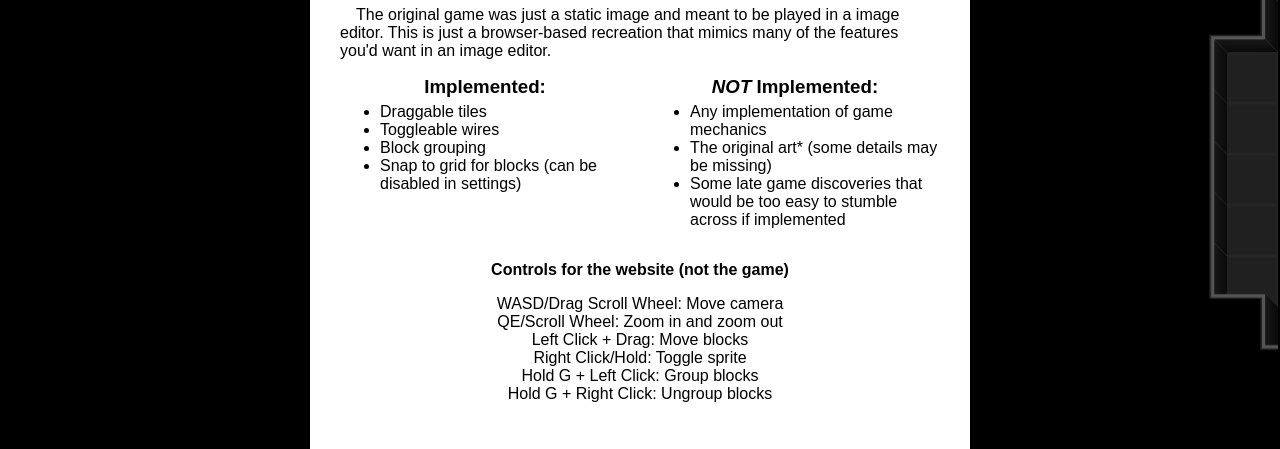
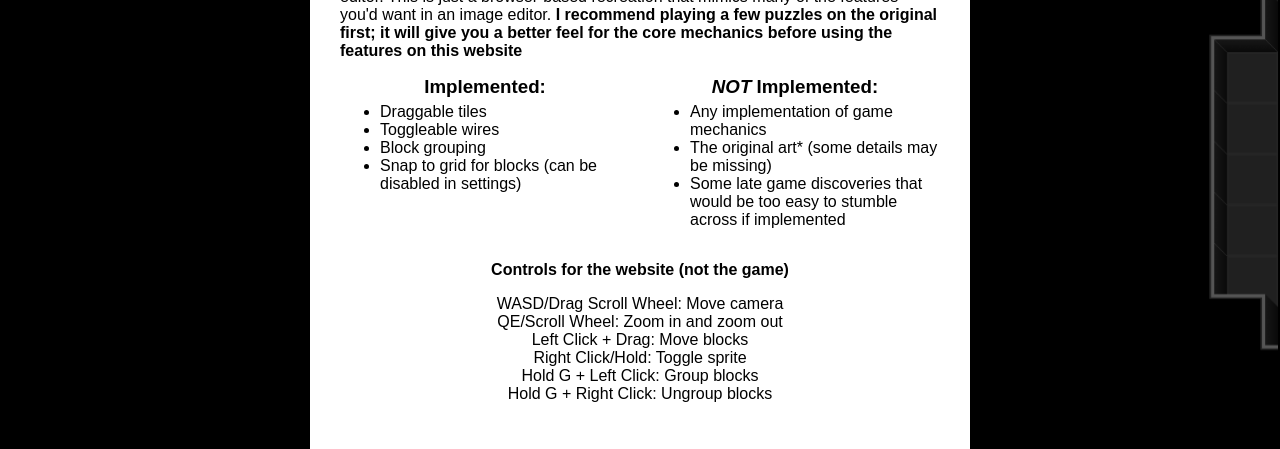
Before and after one commit to RaymondLiu777/0Player, a plain HTML site: page src/index.html in a window 1280 px wide. Shown: the part 351-800 px from the top of the page. Drawn offline with Linux system fonts and the light colour scheme.

Commit message:
Add a useful notice/recommendation for starting page

```diff
--- a/src/index.html
+++ b/src/index.html
@@ -21,7 +21,7 @@
             <button id="menu-close">&times;</button>
             <h1>An Unoffical Semi-interactive Recreation of <a href="https://plus.cerisetalis.com/0PLAYER/">0PLAYER</a></h1>
 
-            <p>&emsp;The original game was just a static image and meant to be played in a image editor. This is just a browser-based recreation that mimics many of the features you'd want in an image editor.</p>
+            <p>&emsp;The original game was just a static image and meant to be played in a image editor. This is just a browser-based recreation that mimics many of the features you'd want in an image editor. <strong>I recommend playing a few puzzles on the original first; it will give you a better feel for the core mechanics before using the features on this website</strong></p>
 
             <div id="info-columns">
                 <div>
```
